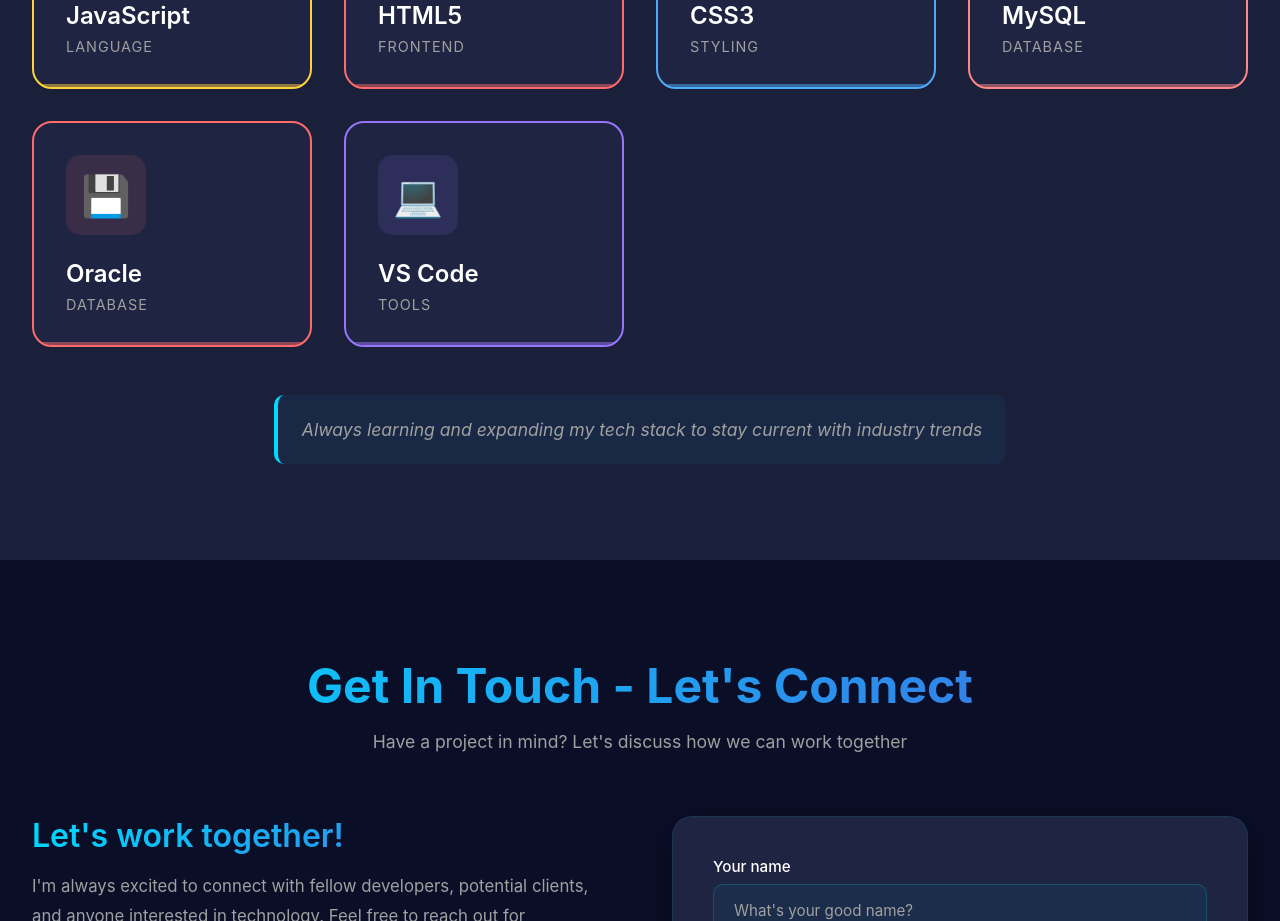
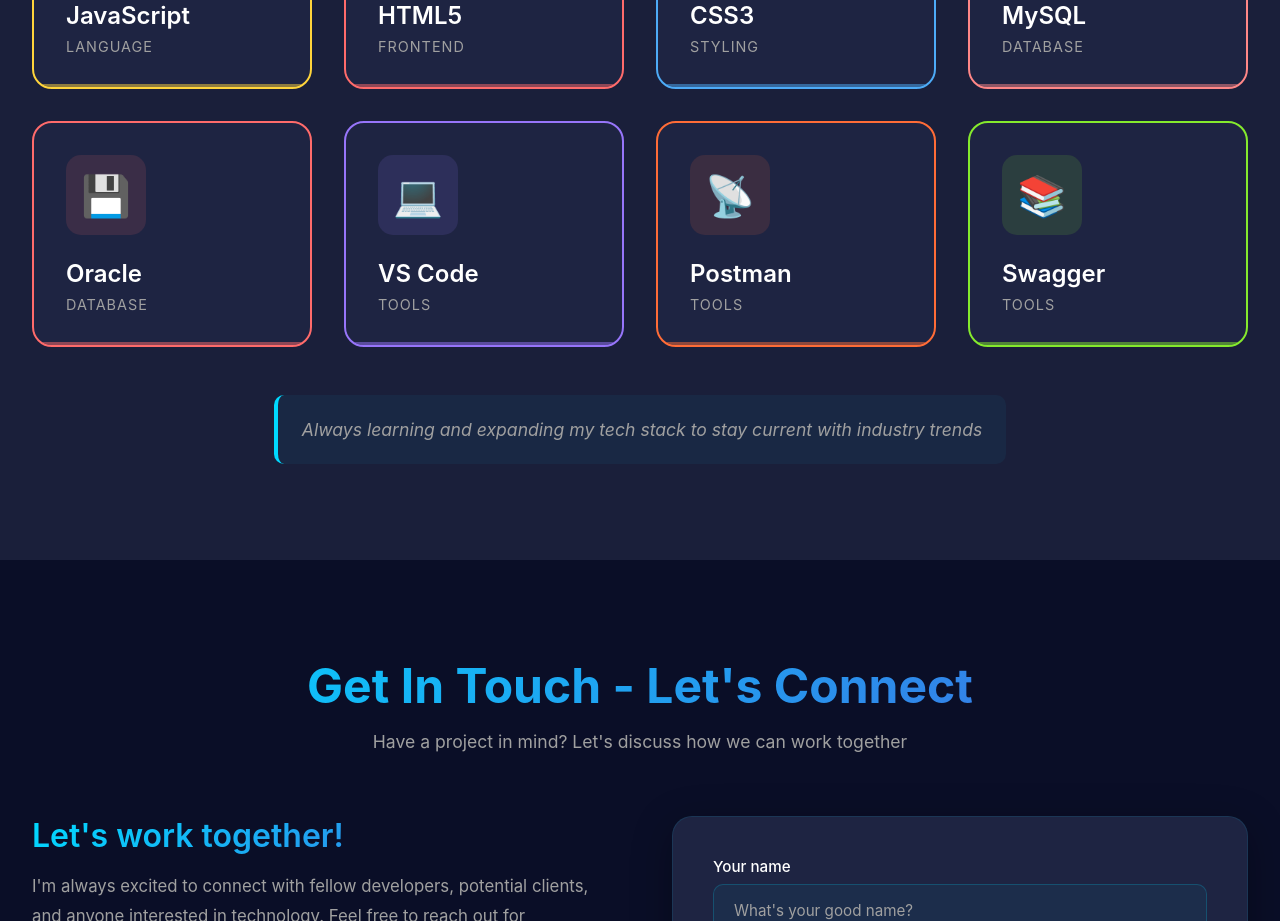
Before and after one commit to kommireddya32/my-portfolio, a React (Vite) app: page / in a window 1280 px wide. Shown: the part 3560-4481 px from the top of the page. Built offline with nearby package versions, Linux system fonts and the light colour scheme.

Commit message:
adding skills

```diff
--- a/src/components/Skills.jsx
+++ b/src/components/Skills.jsx
@@ -64,6 +64,18 @@ const Skills = () => {
       category: 'Tools',
       color: '#9775fa',
       icon: '💻'
+    },
+    {
+      name: 'Postman',
+      category: 'Tools',
+      color: '#FF6C37',
+      icon: '📡'
+    },
+    {
+      name: 'Swagger',
+      category: 'Tools',
+      color: '#85EA2D',
+      icon: '📚'
     }
   ];
 
```
